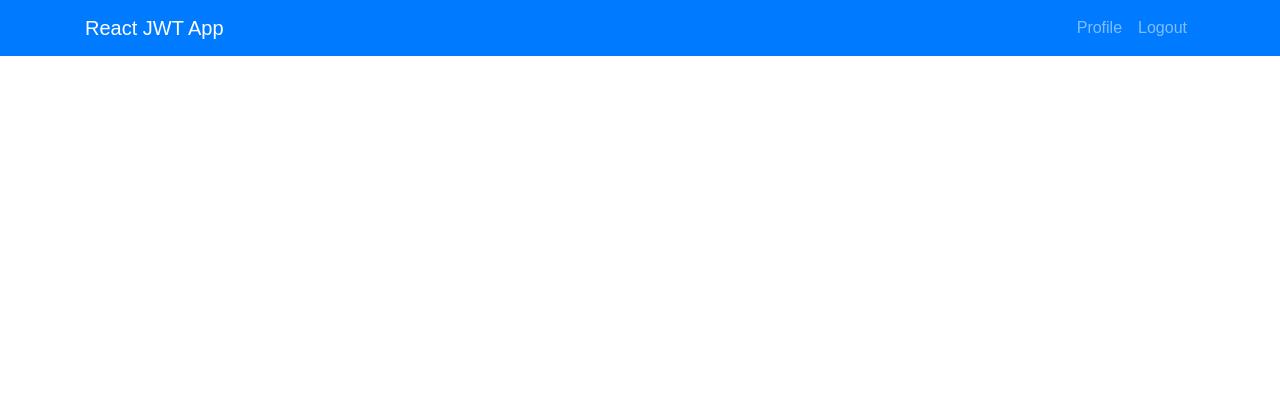
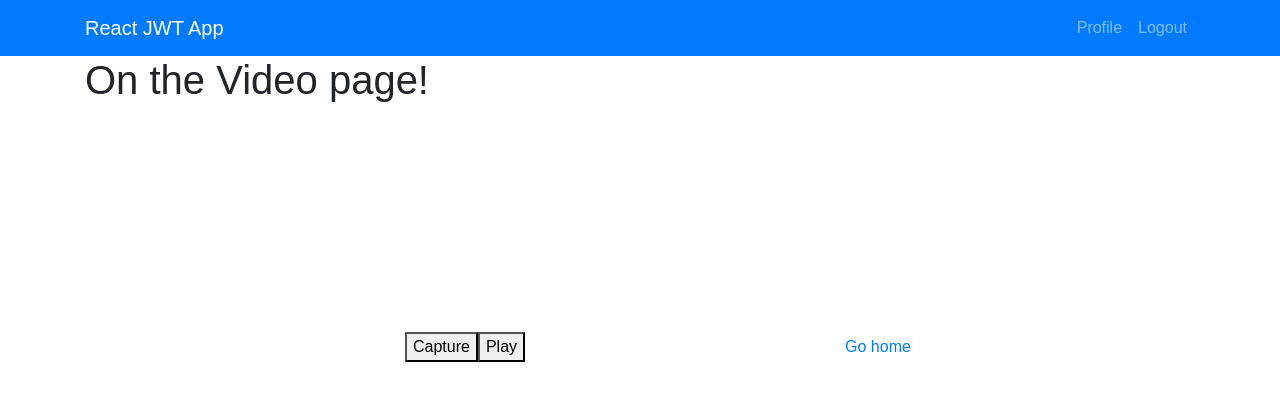
Before and after one commit to bssheetal/Mo-Betta, a React (Create React App) app in the folder client/: page /video in a window 1280 px wide. Shown: the top 400 px of the page. Built offline with nearby package versions, Linux system fonts and the light colour scheme; no server answers; sample sign-in values are in the browser's storage.

Commit message:
added capture image

```diff
--- a/client/src/App.js
+++ b/client/src/App.js
@@ -3,6 +3,8 @@ import logo from './logo.svg';
 import './App.css';
 import AuthService from './components/AuthService';
 import withAuth from './components/withAuth';
+import { Link } from 'react-router-dom';
+
 const Auth = new AuthService();
 
 class App extends Component {
@@ -26,6 +28,7 @@ class App extends Component {
           <h2>Welcome {this.props.user.email}</h2>
         </div>
         <p className="App-intro">
+          <Link to='/video'>Go to Video</Link>
           <button type="button" className="btn btn-primary" onClick={this.goToEditProfile}>Go to Profile</button>
           <button type="button" className="btn btn-danger" onClick={this.handleLogout}>Logout</button>
         </p>
--- /dev/null
+++ b/client/src/components/Video.js
@@ -0,0 +1,86 @@
+import React, { Component } from 'react';
+import withAuth from './withAuth';
+import API from '../utils/API';
+import { Link } from 'react-router-dom';
+
+class Video extends Component {
+
+    state = {
+        username: "",
+        email: ""
+    };
+
+    componentDidMount() {
+        API.getUser(this.props.user.id).then(res => {
+            this.setState({
+                username: res.data.username,
+                email: res.data.email
+            })
+        });
+
+        this.videoDisplay();
+
+    }
+
+    videoDisplay = () => {
+        const player = document.getElementById('player');
+        const constraints = {
+            video: true,
+        };
+
+        // Attach the video stream to the video element and autoplay.
+        navigator.mediaDevices.getUserMedia(constraints)
+            .then((stream) => {
+                player.srcObject = stream;
+            });
+    };
+
+    handleOnClickCapture = e => {
+        e.preventDefault();
+
+        console.log('video capture');
+        const player = document.getElementById('player');
+        const canvas = document.getElementById('canvas');
+        const context = canvas.getContext('2d');
+
+        // Draw the video frame to the canvas.
+        context.drawImage(player, 0, 0, canvas.width, canvas.height);
+
+        player.pause();
+
+        const a = document.createElement("a");
+        a.href = canvas.toDataURL();
+        a.download = "download";
+        a.click();
+
+        // var image = canvas.toDataURL("image/png").replace("image/png", "image/octet-stream");  // here is the most important part because if you dont replace you will get a DOM 18 exception.
+
+        // window.location.href = image; // it will save locally
+
+    }
+
+    handleOnClickPlay = e => {
+        e.preventDefault();
+        const player = document.getElementById('player');
+
+        player.play();
+
+    };
+
+    render() {
+        return (
+            <div className="container Profile">
+                <h1>On the Video page!</h1>
+
+                <video id="player" autoPlay width="320" height="240"></video>
+                <button id="capture" onClick={this.handleOnClickCapture}>Capture</button>
+                <button id="play" onClick={this.handleOnClickPlay}>Play</button>
+                <canvas id="canvas" width="320" height="240"></canvas>
+
+                <Link to="/">Go home</Link>
+            </div>
+        )
+    }
+}
+
+export default withAuth(Video);
--- a/client/src/index.js
+++ b/client/src/index.js
@@ -11,6 +11,7 @@ import axios from "axios";
 import Login from './components/Login';
 import Profile from './components/Profile';
 import Signup from './components/Signup';
+import Video from './components/Video';
 import Navbar from './components/Navbar';
 
 // Here is if we have an id_token in localStorage
@@ -27,6 +28,7 @@ ReactDOM.render(
             <Route exact path="/login" component={Login} />
             <Route exact path="/signup" component={Signup} />
             <Route exact path="/profile" component={Profile} />
+            <Route exact path="/video" component={Video} />
         </div>
     </Router>
     , document.getElementById('root')
```
